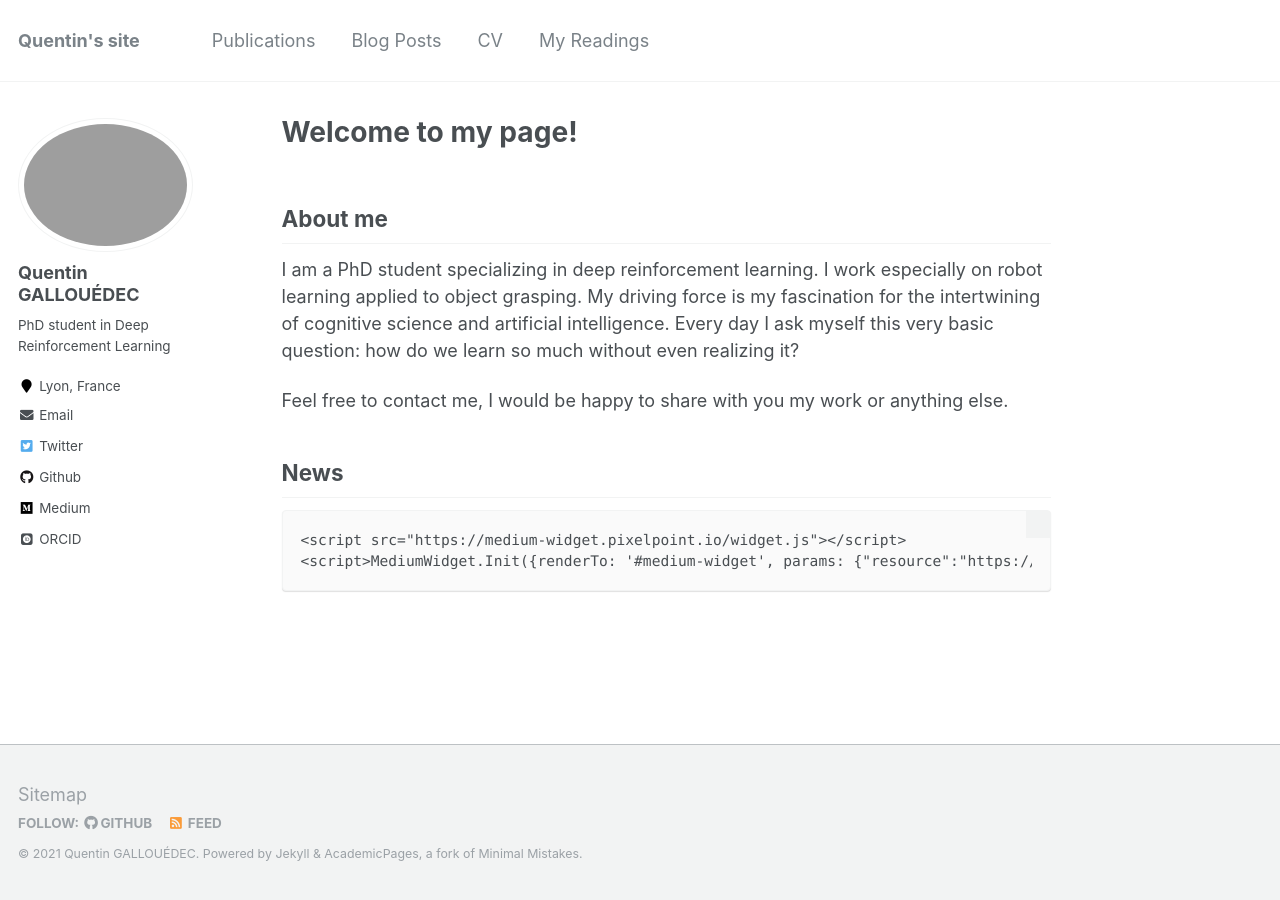
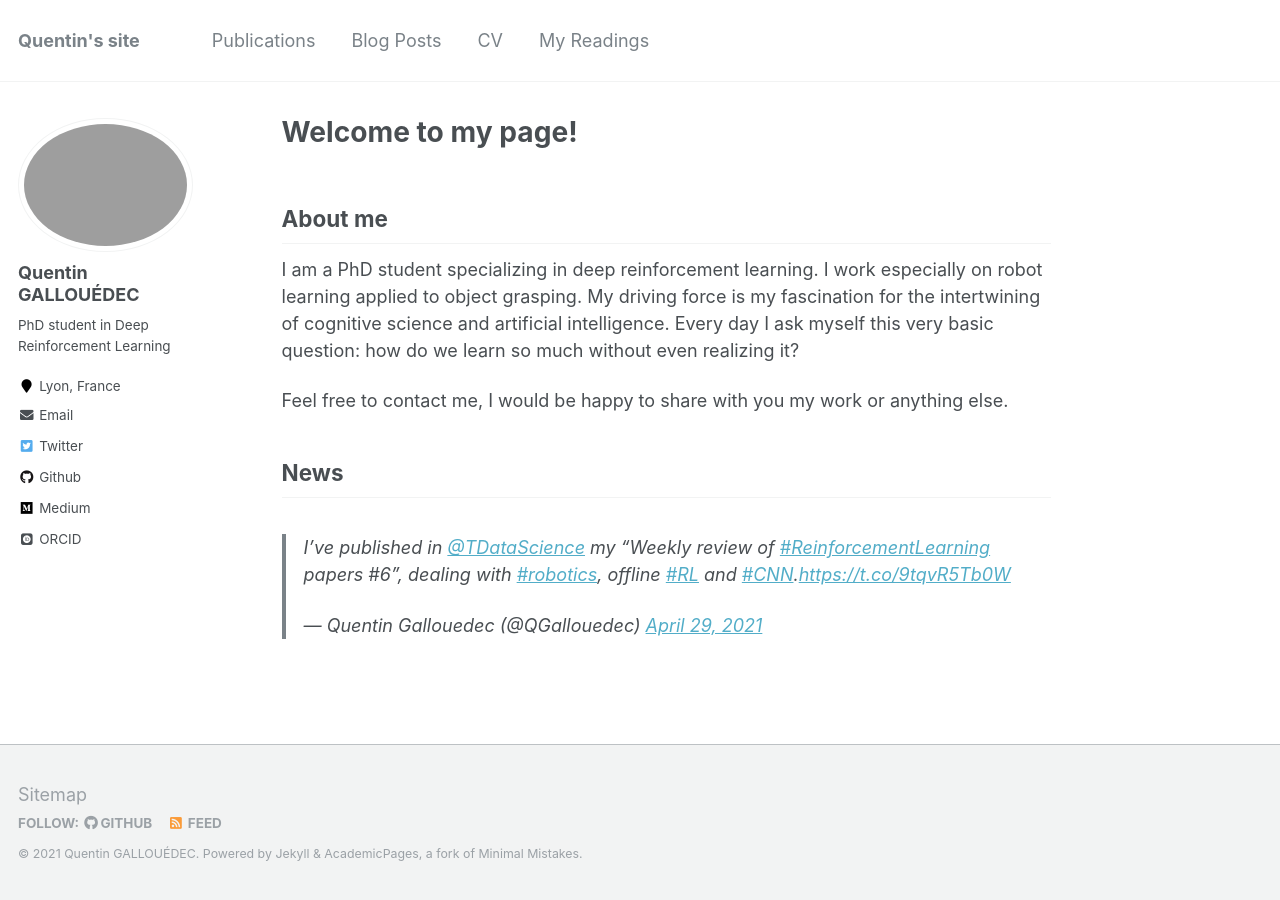
Before and after one commit to qgallouedec/qgallouedec.github.io, a Jekyll site: the page built from _pages/about.md, in a window 1280 px wide. Built offline with Jekyll 4.4.1, drawn with Linux system fonts in a browser that asks for light colours; some web fonts are replaced; comment, search, counter and statistics services are not loaded.

Commit message:
embed tweet

```diff
--- a/_pages/about.md
+++ b/_pages/about.md
@@ -17,6 +17,4 @@ Feel free to contact me, I would be happy to share with you my work or anything
 
 ## News
 
-<div id="medium-widget"></div>
-    <script src="https://medium-widget.pixelpoint.io/widget.js"></script>
-    <script>MediumWidget.Init({renderTo: '#medium-widget', params: {"resource":"https://towardsdatascience.com/weekly-review-of-reinforcement-learning-papers-6-2f919fe2a479","postsPerLine":2,"limit":4,"picture":"big","fields":["description","author","claps","publishAt"],"ratio":"landscape"}})</script>
+<blockquote class="twitter-tweet"><p lang="en" dir="ltr">I’ve published in <a href="https://twitter.com/TDataScience?ref_src=twsrc%5Etfw">@TDataScience</a> my “Weekly review of <a href="https://twitter.com/hashtag/ReinforcementLearning?src=hash&amp;ref_src=twsrc%5Etfw">#ReinforcementLearning</a> papers #6”, dealing with <a href="https://twitter.com/hashtag/robotics?src=hash&amp;ref_src=twsrc%5Etfw">#robotics</a>, offline <a href="https://twitter.com/hashtag/RL?src=hash&amp;ref_src=twsrc%5Etfw">#RL</a> and <a href="https://twitter.com/hashtag/CNN?src=hash&amp;ref_src=twsrc%5Etfw">#CNN</a>.<a href="https://t.co/9tqvR5Tb0W">https://t.co/9tqvR5Tb0W</a></p>&mdash; Quentin Gallouedec (@QGallouedec) <a href="https://twitter.com/QGallouedec/status/1387815316009459718?ref_src=twsrc%5Etfw">April 29, 2021</a></blockquote> <script async src="https://platform.twitter.com/widgets.js" charset="utf-8"></script>
```
